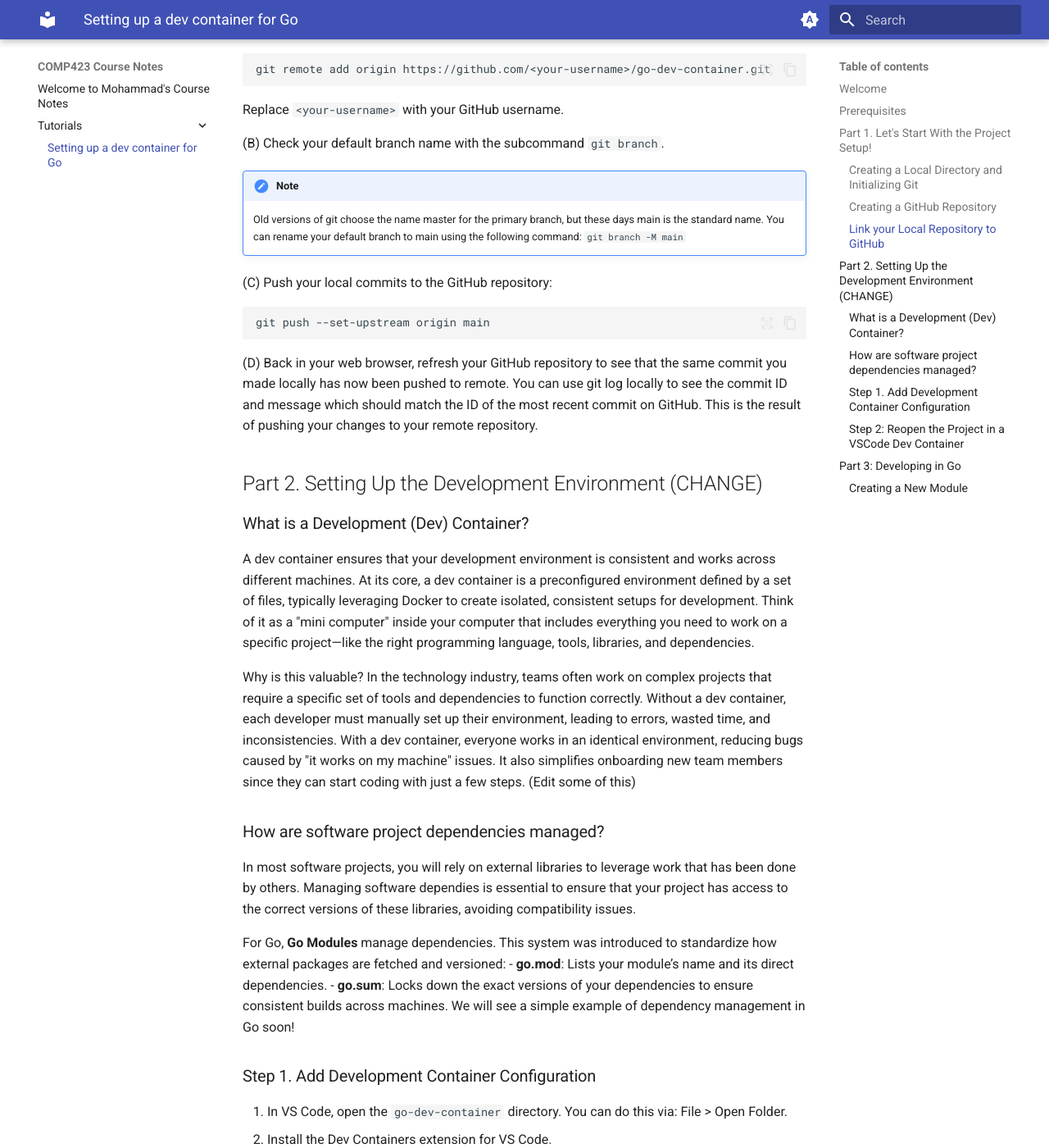
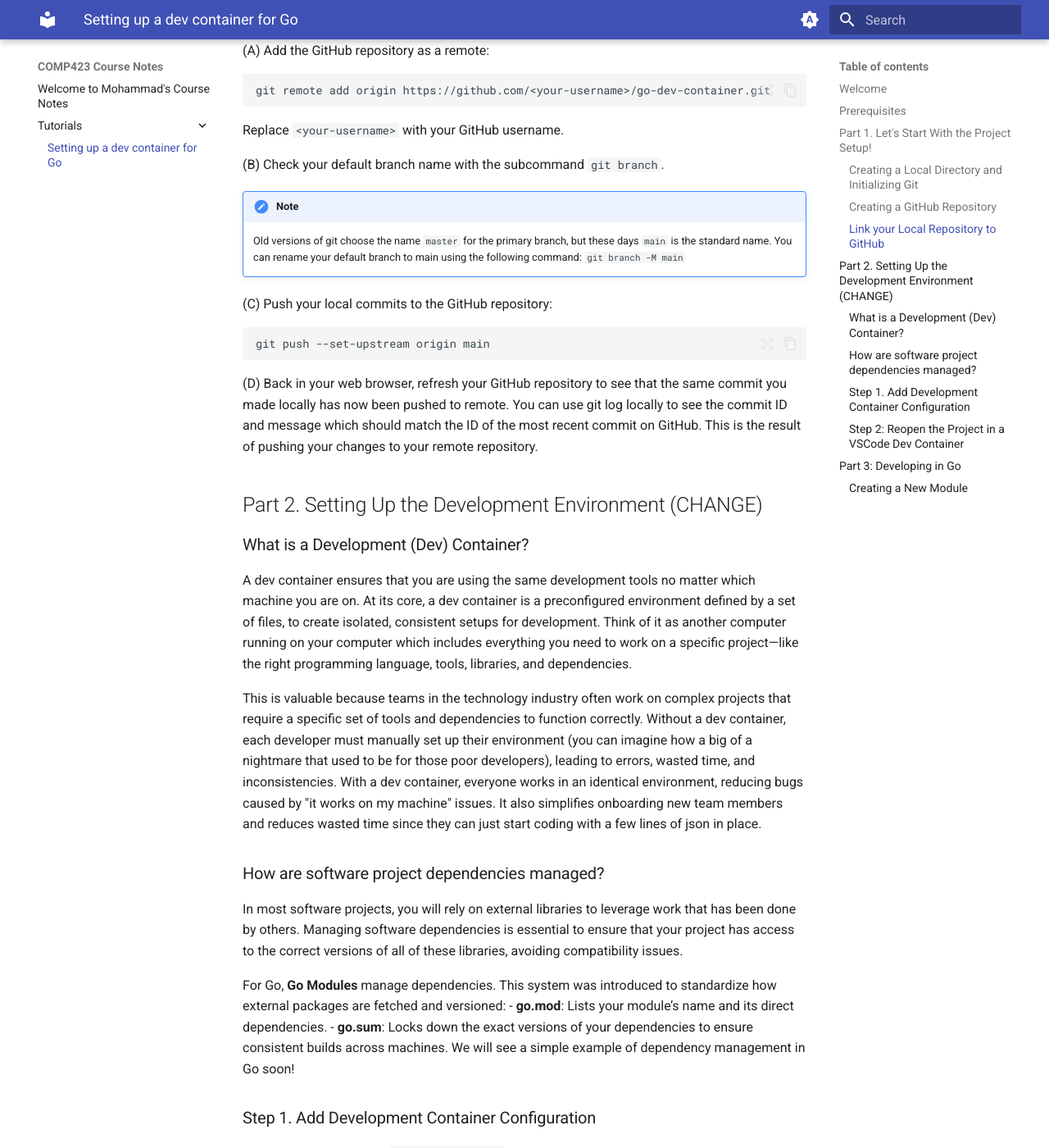
Before and after one commit to meihab/comp423-course-notes, an MkDocs documentation site: the page built from docs/tutorials/go-setup.md, in a window 1280 px wide and 1400 px high, scrolled down 1798 px. Shown: the whole window at 82% size. Built offline with MkDocs 1.6.1 and Material for MkDocs 9.7.7, drawn with Linux system fonts in a browser that asks for light colours; some of the changed text lies outside the part shown.

Commit message:
reviewed my partner's work and added a few changes

````diff
--- a/docs/tutorials/go-setup.md
+++ b/docs/tutorials/go-setup.md
@@ -15,8 +15,7 @@
     You will see these throughout the tutorial for the purpose of side content without disturbing document flow :)
 
 ## Welcome
-edits
-
+This tutorial will provide step-by-step instructions for creating a Development (Dev) container in Go, a programming language created by Google!
 ## Prerequisites
 To proceed with this tutorial, you will need to have the following:
 
@@ -29,7 +28,7 @@
 ## Part 1. Let's Start With the Project Setup!
 ### Creating a Local Directory and Initializing Git
 - Open your terminal or command prompt.
-- Creating a new directory for you project:
+- Create a new directory for you project by running:
 ``` bash
 mkdir go-dev-container
 cd go-dev-container
@@ -68,7 +67,7 @@
 (B) Check your default branch name with the subcommand `git branch`.
 
 !!! Note
-    Old versions of git choose the name master for the primary branch, but these days main is the standard name. You can rename your default branch to main using the following command: `git branch -M main`
+    Old versions of git choose the name `master` for the primary branch, but these days `main` is the standard name. You can rename your default branch to main using the following command: `git branch -M main`
 
 (C) Push your local commits to the GitHub repository:
 ``` bash
@@ -81,13 +80,12 @@
 
 ### What is a Development (Dev) Container?
 
-A dev container ensures that your development environment is consistent and works across different machines. At its core, a dev container is a preconfigured environment defined by a set of files, typically leveraging Docker to create isolated, consistent setups for development. Think of it as a "mini computer" inside your computer that includes everything you need to work on a specific project—like the right programming language, tools, libraries, and dependencies.
+A dev container ensures that you are using the same development tools no matter which machine you are on. At its core, a dev container is a preconfigured environment defined by a set of files, to create isolated, consistent setups for development. Think of it as another computer running on your computer which includes everything you need to work on a specific project—like the right programming language, tools, libraries, and dependencies.
 
-Why is this valuable? In the technology industry, teams often work on complex projects that require a specific set of tools and dependencies to function correctly. Without a dev container, each developer must manually set up their environment, leading to errors, wasted time, and inconsistencies. With a dev container, everyone works in an identical environment, reducing bugs caused by "it works on my machine" issues. It also simplifies onboarding new team members since they can start coding with just a few steps.
-(Edit some of this)
+This is valuable because teams in the technology industry often work on complex projects that require a specific set of tools and dependencies to function correctly. Without a dev container, each developer must manually set up their environment (you can imagine how a big of a nightmare that used to be for those poor developers), leading to errors, wasted time, and inconsistencies. With a dev container, everyone works in an identical environment, reducing bugs caused by "it works on my machine" issues. It also simplifies onboarding new team members and reduces wasted time since they can just start coding with a few lines of json in place.
 
 ### How are software project dependencies managed?
-In most software projects, you will rely on external libraries to leverage work that has been done by others. Managing software dependies is essential to ensure that your project has access to the correct versions of these libraries, avoiding compatibility issues.
+In most software projects, you will rely on external libraries to leverage work that has been done by others. Managing software dependencies is essential to ensure that your project has access to the correct versions of all of these libraries, avoiding compatibility issues.
 
 For Go, **Go Modules** manage dependencies. This system was introduced to standardize how external packages are fetched and versioned:
 - **go.mod**: Lists your module’s name and its direct dependencies.
@@ -96,6 +94,7 @@
 
 ### Step 1. Add Development Container Configuration
 1. In VS Code, open the `go-dev-container` directory. You can do this via: File > Open Folder.
+    - For more convenience, follow [this.](https://muhammaddf.github.io/comp423-course-notes/tutorials/code-command/)
 2. Install the Dev Containers extension for VS Code.
 3. Create a `.devcontainer` directory in the root of your project with the following file inside of this "hidden" configuration directory:
 
@@ -109,7 +108,7 @@
     "vscode": {
       "settings": {},
       "extensions": [
-        "golang.Go"
+        "golang.go"
       ]
     }
   },
@@ -117,15 +116,15 @@
 }
 ```
 !!! note
-    - name: A descriptive name for your container.
-    - image: The Docker image we use. Microsoft maintains a variety of base images for popular languages, including Go.
-    - customizations: Ensures that the recommended VS Code extensions (like the official Go extension) are installed for anyone who opens this project.
-    - postCreateCommand: Commands to run right after the container is built. Since we only need a basic environment for "Hello World," we can leave it empty for now.
+    - `name`: A descriptive name for your container.
+    - `image`: The Docker image we use. Microsoft maintains a variety of base images for popular languages, including Go.
+    - `customizations`: Ensures that the recommended VS Code extensions (like the official Go extension) are installed for anyone who opens this project.
+    - `postCreateCommand`: Commands to run right after the container is built. Since we only need a basic environment for "Hello World," we can leave it empty for now.
 
 ### Step 2: Reopen the Project in a VSCode Dev Container
 To reopen the project in the container, press <kbd>Ctrl</kbd>+<kbd>Shift</kbd>+<kbd>P</kbd> (or <kbd>Cmd</kbd>+<kbd>Shift</kbd>+<kbd>P</kbd> on Mac) and search for **Dev Containers: Reopen in Container**, then select it. This may take a few minutes, don't worry!
 
-Once your dev container setup completes, close the current terminal tab and open a new terminal pane within VSCode. Run: `go version`. You should see your dev container running the latest version of Go.
+Once your dev container setup completes, close the current terminal tab and open a new terminal pane within VSCode. Run: `go version`. You should see your dev container running the latest version of Go. (As of January 2025, the latest stable Go version is go1.23.4)
 
 ## Part 3: Developing in Go
 
@@ -155,6 +154,8 @@
 ``` bash
 code main.go
 ```
+!!! note
+    The `code` command is not set up by default for VSCode. To set it up you can check out my colleague's tutorial [here.](https://muhammaddf.github.io/comp423-course-notes/tutorials/code-command/) Otherwise you can just manually do it in VSCode by right-clicking on the hello_world folder, creating a new file and naming it `main.go`
 
 (D) Write your first program in Go!
 ``` go
@@ -168,7 +169,7 @@
 ```
 
 (E) You can now compile and run your code using the following command:
-```bash
+``` bash
 go run main.go
 ```
 
@@ -176,10 +177,10 @@
 !!! optional
     If you want to compile and run your code manually, you can use the following commands:
     Use `go build` to compile your code and create an executable in your directory. Run the executable using `./hello_world`
-    to display your output.
+    to display your output.This is similar to C's `gcc [filename.c] -o [output_filename]` command that you might remember from COMP 211 used to compile a program and get an executable object file.
 
 You should now see:
-```
+``` bat
 HELLO COMP423
 ```
 
````
